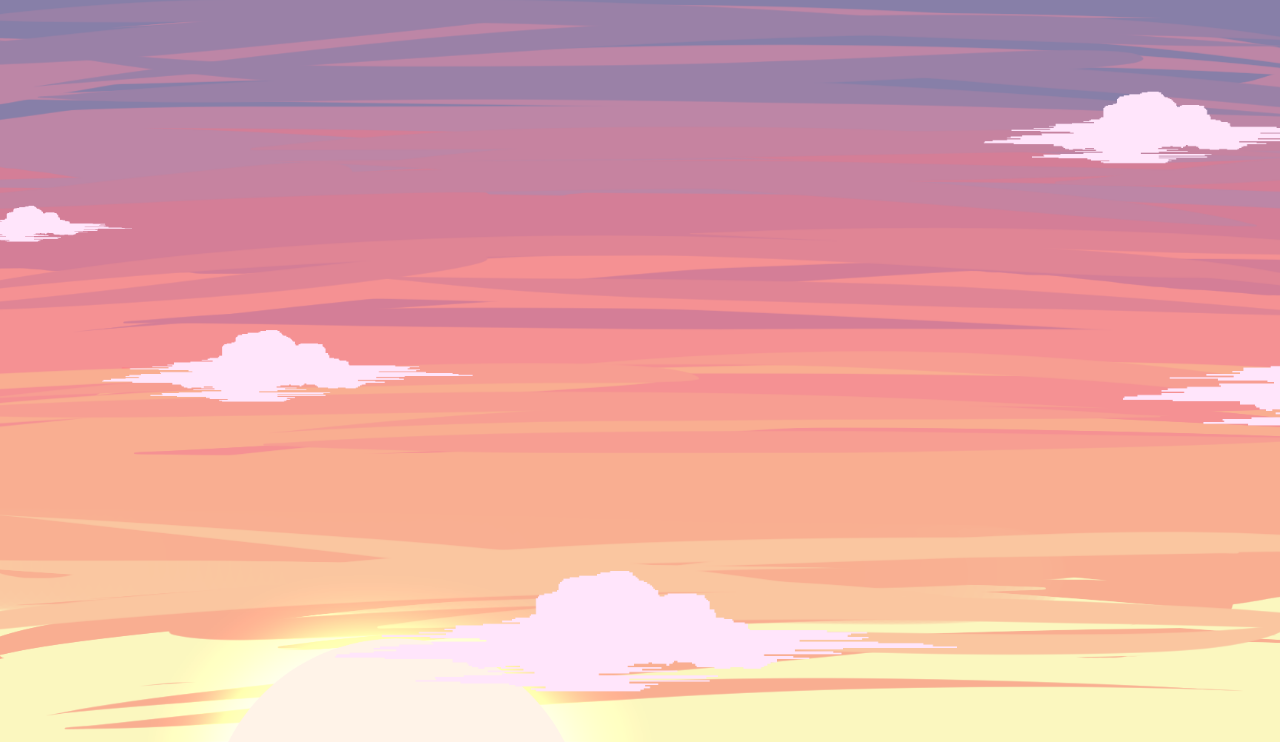
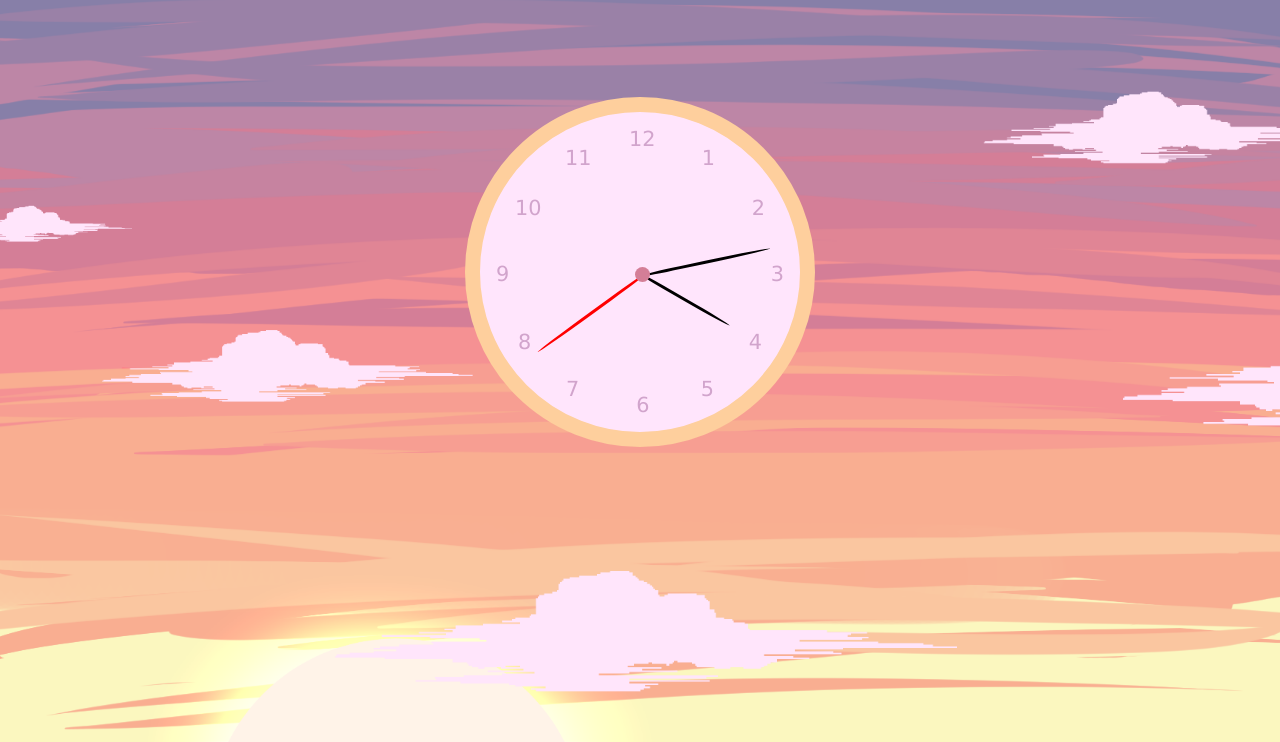
Before and after one commit to ibrsec/Clock-app, a plain HTML site: page index.html in a window 1280 px wide. Shown: the part 58-800 px from the top of the page. Drawn offline with Linux system fonts and the light colour scheme.

Commit message:
Finish Commit

```diff
--- a/index.html
+++ b/index.html
@@ -5,6 +5,7 @@
     <meta name="viewport" content="width=device-width, initial-scale=1.0">
     <title>Clock App</title>
     <link rel="stylesheet" href="style.css">
+    <link rel="icon" href="./c.jpg">
 </head>
 <body>
     <header>
@@ -17,7 +18,30 @@
         </div>
     </header>
     <section>
+        <div class="clock-wrapper">
+            <div class="clock-analog">
+                <div class="center-dot"></div>
+                <div class="hand hour-hand"></div>
+                <div class="hand min-hand"></div>
+                <div class="hand sec-hand"></div>
 
+                <div class="numbers">
+                    <span id="one">1</span>
+                    <span id="two">2</span>
+                    <span id="three">3</span>
+                    <span id="four">4</span>
+                    <span id="five">5</span>
+                    <span id="six">6</span>
+                    <span id="seven">7</span>
+                    <span id="eight">8</span>
+                    <span id="nine">9</span>
+                    <span id="ten">10</span>
+                    <span id="eleven">11</span>
+                    <span id="twelve">12</span>
+
+                </div>
+            </div>
+        </div>
     </section>
 
 
--- a/script.js
+++ b/script.js
@@ -3,6 +3,10 @@
 const hour = document.querySelector(".hour");
 const minute = document.querySelector(".minute");
 const second = document.querySelector(".second");
+
+const hourHand = document.querySelector(".hour-hand");
+const minuteHand = document.querySelector(".min-hand");
+const secondHand = document.querySelector(".sec-hand");
 
 
 
@@ -10,21 +14,22 @@ timer = setInterval(func,1000);
 func();
 
 
+function func(){
+    date = new Date();
 
-function func(){
-    tarih = new Date();
-    let pretty_hour = tarih.getHours();
-    let pretty_min = tarih.getMinutes();
-    let pretty_sec = tarih.getSeconds();
+    //digital
+    let pretty_hour = date.getHours();
+    let pretty_min = date.getMinutes();
+    let pretty_sec = date.getSeconds();
 
-    if(tarih.getHours() < 10){
-        pretty_hour = "0" + String(tarih.getHours());
+    if(date.getHours() < 10){
+        pretty_hour = "0" + String(date.getHours());
     }
-    if(tarih.getMinutes() < 10){
-        pretty_min = "0" + String(tarih.getMinutes());
+    if(date.getMinutes() < 10){
+        pretty_min = "0" + String(date.getMinutes());
     }
-    if(tarih.getSeconds() < 10){
-        pretty_sec = "0" + String(tarih.getSeconds());
+    if(date.getSeconds() < 10){
+        pretty_sec = "0" + String(date.getSeconds());
     }
 
 
@@ -32,12 +37,29 @@ function func(){
     hour.innerHTML = pretty_hour;
     minute.innerHTML = pretty_min;
     second.innerHTML = pretty_sec;
-    // console.log(tarih.getFullYear()); // Yılı al
-    // console.log(tarih.getMonth());    // Ayı al (0'dan başlar)
-    // console.log(tarih.getDate());     // Günü al
-    // console.log(typeof tarih.getHours());    // Saati al
-    // console.log(typeof tarih.getMinutes());  // Dakikayı al
-    // console.log(typeof tarih.getSeconds());  // Saniyeyi al
+
+
+
+
+
+    //Analog
+
+
+    let second2 = (15 + date.getSeconds()) * 6;
+    let minute2 = (15 + date.getMinutes()) * 6;
+    let hour2 = (15 + date.getHours()) * 30;
+
+
+
+    console.log("derece " + hour2 + ":" + minute2 + ":" + second2);
+    console.log("gercek" + date.getHours() + ":" + date.getMinutes() + ":" + date.getSeconds());
+    console.log("-------");
+
+    secondHand.style.transform = `rotate(${second2}deg)`;
+    minuteHand.style.transform = `rotate(${minute2}deg)`;
+    hourHand.style.transform = `rotate(${hour2}deg)`;
+
+
 
 
 }
--- a/style.css
+++ b/style.css
@@ -1,12 +1,10 @@
-
-
-*{
+* {
   margin: 0;
   padding: 0;
   box-sizing: border-box;
 }
 
-body{
+body {
   background: url(./pink-sky.png);
   background-repeat: no-repeat;
   background-size: cover;
@@ -14,24 +12,168 @@ body{
   height: 100vh;
   display: flex;
   flex-direction: column;
-
-
 }
-header{
-    margin-top: 0 ;
+header {
+  margin-top: 0;
   height: 60px;
-    background-color: rgba(255,255,255, 0.4);
+  background-color: rgb(255, 185, 152, 0.5);
   /* background-color: red; */
   display: flex;
   align-items: center;
   justify-content: center;
   font-size: 1.5rem;
   font-weight: 545;
-    font-family: 'Lucida Sans', 'Lucida Sans Regular', 'Lucida Grande', 'Lucida Sans Unicode', Geneva, Verdana, sans-serif;
+  font-family: "Lucida Sans", "Lucida Sans Regular", "Lucida Grande",
+    "Lucida Sans Unicode", Geneva, Verdana, sans-serif;
+}
 
+header span {
+  opacity: 0.6;
 }
-section{
+
+section {
   height: 100%;
   width: 100%;
   /* background-color: red; */
+  display: flex;
+  align-items: start;
+  justify-content: center;
+  padding-top: 100px;
 }
+.clock-wrapper {
+}
+.clock-analog {
+  height: 350px;
+  width: 350px;
+  background-color: #FFE5FC;
+  border-radius: 50%;
+  border: 15px solid #fecf9d;
+  position: relative;
+}
+.center-dot {
+  background-color: #d47e97;
+  height: 15px;
+  width: 15px;
+  border-radius: 50%;
+  position: absolute;
+  top: 155px;
+  left: 155px;
+  z-index: 3;
+}
+.hand {
+  height: 3px;
+
+  background-color: black;
+  border-radius: 50% 30% 30% 50%;
+  position: absolute;
+  top: 161.4px;
+  right: 157.2px;
+}
+.hour-hand {
+  width: 100px;
+  z-index: 1;
+  transform-origin: 100%;
+  transform: rotate(90deg);
+}
+
+.min-hand {
+  width: 130px;
+  z-index: 1;
+  transform-origin: 100%;
+  transform: rotate(90deg);
+}
+
+.sec-hand {
+  width: 130px;
+  background-color: red;
+  z-index: 2;
+  transform-origin: 100%;
+  transform: rotate(270deg);
+}
+
+.numbers {
+  font-family: "Lucida Sans", "Lucida Sans Regular", "Lucida Grande",
+    "Lucida Sans Unicode", Geneva, Verdana, sans-serif;
+  font-size: 1.3rem;
+  opacity: 0.6;
+  color: #b378ac;
+}
+
+
+#one {
+    position: absolute;
+    top: 34px;
+    right: 85px;
+  }
+
+#two {
+    position: absolute;
+    top: 84px;
+    right: 35px;
+  }
+#three {
+  position: absolute;
+  top: 150px;
+  right: 16px;
+}
+#four {
+    position: absolute;
+    bottom: 78px;
+    right: 38px;
+  }
+
+#five {
+    position: absolute;
+    bottom: 31px;
+    right: 86px;
+  }
+#six {
+    position: absolute;
+    left: 156.2px;
+    bottom: 15px;
+  }
+  #seven {
+    position: absolute;
+    left: 86px;
+    bottom: 31px;
+  }
+  #eight {
+    position: absolute;
+    left: 38px;
+    bottom: 78px;
+  }
+
+  #nine {
+    position: absolute;
+    top: 150px;
+    left: 16px;
+  }
+  #ten {
+    position: absolute;
+    top: 84px;
+    left: 35px;
+  }
+
+  #eleven {
+    position: absolute;
+    top: 34px;
+    left: 85px;
+  }
+
+  #twelve {
+    position: absolute;
+    top: 15px;
+    left: 149px;
+  }
+
+  /* .numbers::before{
+    content: "";
+    height: 290px;
+    width: 290px;
+    background-color: red;
+    position: absolute;
+    border-radius: 50%;
+    top: 15px;
+    left: 15px;
+
+  } */
```
Also changed, not shown: c.jpg (added), dramatic-clouds-beautiful-rural-nature-garden-illustration-anime-background_703951-318.avif (deleted). Lines whose indentation alone changed are shown as unchanged.
